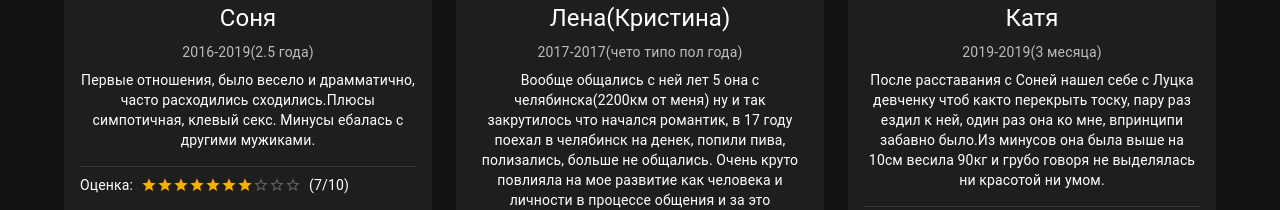
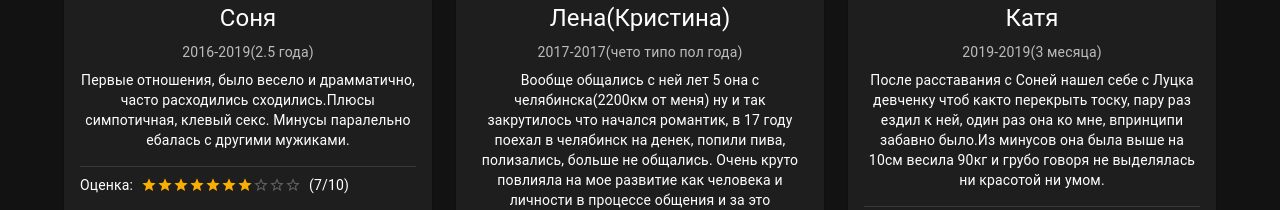
Before and after one commit to VanZavay/ex-gallery, a React (Vite) app: page / in a window 1280 px wide. Shown: the part 526-736 px from the top of the page. Built offline with nearby package versions, Linux system fonts and the light colour scheme.

Commit message:
Update photo paths

```diff
--- a/src/App.jsx
+++ b/src/App.jsx
@@ -24,7 +24,7 @@ function App() {
       name: 'Соня',
       photo: '/ex-gallery/photos/sofia.jpg',
       period: '2016-2019(2.5 года)',
-      description: 'Первые отношения, было весело и драмматично, часто расходились сходились.Плюсы симпотичная, клевый секс. Минусы ебалась с другими мужиками.',
+      description: 'Первые отношения, было весело и драмматично, часто расходились сходились.Плюсы симпотичная, клевый секс. Минусы паралельно ебалась с другими мужиками.',
       rate: '7/10'
     },
     {
@@ -73,7 +73,7 @@ function App() {
       photo: '/ex-gallery/photos/milania.jpg',
       period: 'конец 2020-2022(1.5 года)',
       description: 'Девочка с Литвы, отношения на расстоянии были, летом 2021 дернул черт на неделю вернулся к Дарине, потом чето ахуел что наделал, с трудом вернулся к Милане, за месяц собрал деньги документы и уехал к ней на 3 месяца, потом она ко мне приехала на нг а потом 1 марта я должен был лететь на пол года но началась война.Изза стресса запил и трепал нервы, расстались и хорошо ей же лучше.Плюсы супер красотка хозяйственная планировал женится даже.Минусы была не очень умной, но думаю дело в возрасте(18 лет).',
-      rate: '10/10'
+      rate: '9/10'
     },
     {
       id: 8,
```
